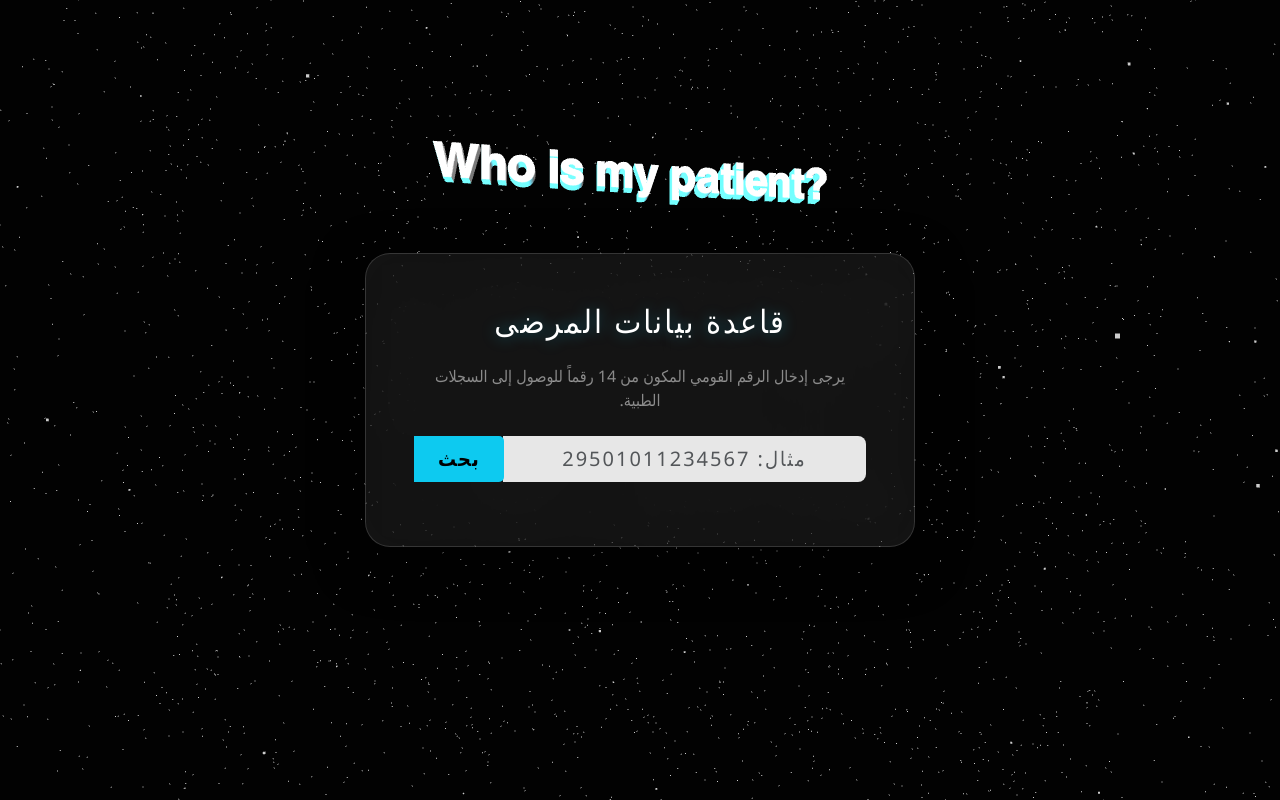
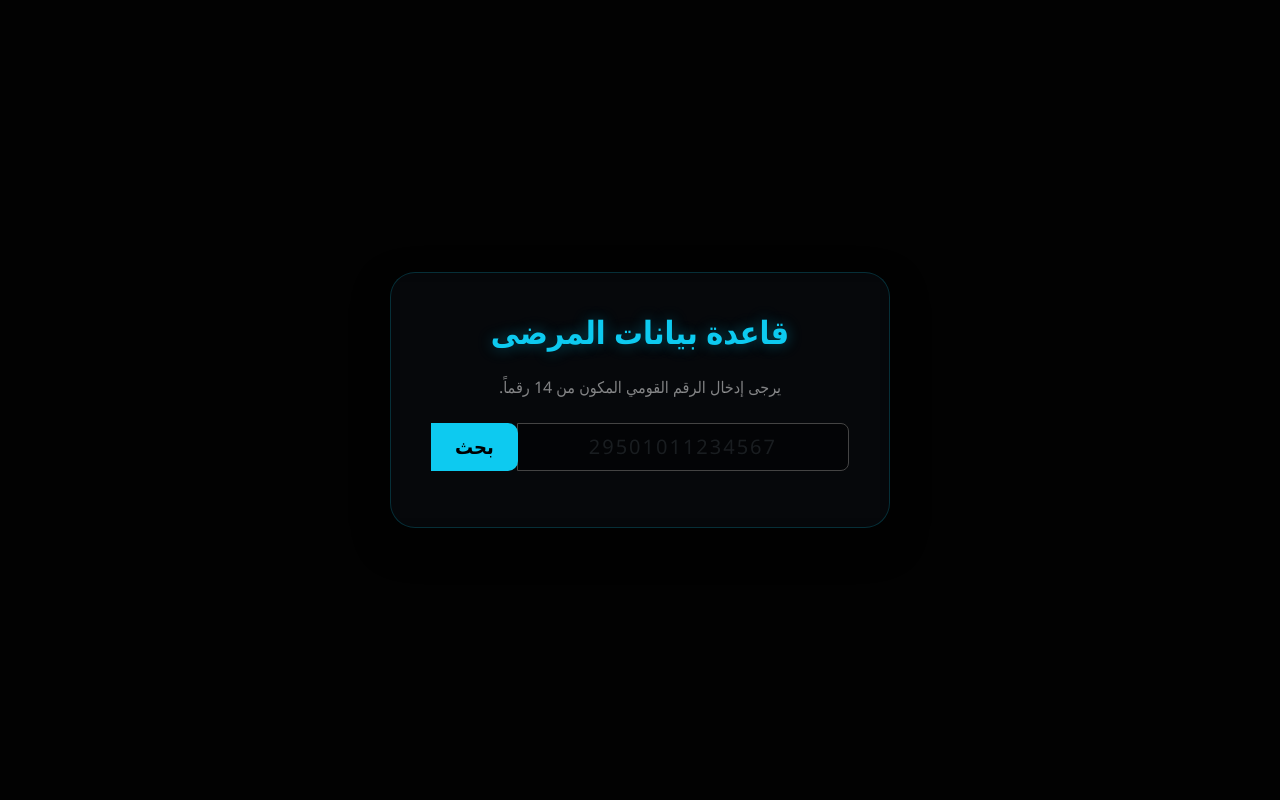
Before and after one commit to Adham-Hero/Who_is_My_Pateint, a website: page User.html in a window 1280 px wide. Drawn offline with nearby package versions, Linux system fonts and the light colour scheme; animation ran at ten frames a second.

Commit message:
Update User.html

```diff
--- a/User.html
+++ b/User.html
@@ -3,41 +3,86 @@
 <head>
     <meta charset="UTF-8">
     <meta name="viewport" content="width=device-width, initial-scale=1.0">
-    <title>Who is my patient</title>
+    <title>Who is my patient - البحث الرقمي</title>
     <link href="https://cdn.jsdelivr.net/npm/bootstrap@5.3.0/dist/css/bootstrap.min.css" rel="stylesheet">
-    <link rel="stylesheet" href="style.css">
     <style>
-        /* تحسينات للغة العربية */
-        body {
+        body, html {
+            margin: 0;
+            padding: 0;
+            width: 100%;
+            height: 100%;
+            overflow: hidden;
+            background-color: #020202;
             font-family: 'Segoe UI', Tahoma, Geneva, Verdana, sans-serif;
+        }
+
+        /* حاوية الـ 3D في الخلفية */
+        #canvas-container {
+            position: fixed;
+            top: 0;
+            left: 0;
+            width: 100%;
+            height: 100%;
+            z-index: -1;
+        }
+
+        .ui-overlay {
+            position: relative;
+            z-index: 1;
+            height: 100vh;
+            display: flex;
+            align-items: center;
+            justify-content: center;
+        }
+
+        .search-container {
+            background: rgba(11, 15, 20, 0.5);
+            backdrop-filter: blur(15px);
+            padding: 40px;
+            border-radius: 25px;
+            border: 1px solid rgba(13, 202, 240, 0.2);
+            max-width: 500px;
+            width: 95%;
+            box-shadow: 0 15px 35px rgba(0,0,0,0.5);
+            transition: transform 0.1s ease-out;
+        }
+
+        .search-title {
+            font-weight: 800;
+            color: #0dcaf0;
+            text-shadow: 0 0 15px rgba(13, 202, 240, 0.4);
+        }
+
+        .form-control {
+            text-align: center;
+            letter-spacing: 2px;
+            background: rgba(0, 0, 0, 0.4) !important;
+            border: 1px solid #444 !important;
+            color: #fff !important;
+        }
+
+        .btn-custom {
+            background: #0dcaf0;
+            color: #000;
+            font-weight: bold;
+            border-radius: 0 10px 10px 0 !important;
+            border: none;
         }
 
         #error-popup {
             display: none;
             position: fixed;
             top: 20px;
-            left: 20px; /* التنبيه يظهر في اليسار لأن الصفحة RTL */
+            left: 20px;
             z-index: 9999;
             min-width: 300px;
             text-align: right;
         }
 
-        .search-title {
-            font-weight: 800;
-            text-shadow: 0 0 15px rgba(13, 202, 240, 0.4);
-        }
-
-        .form-control {
-            text-align: center;
-            letter-spacing: 2px; /* لجعل الأرقام واضحة */
-        }
-
-        /* زر البحث بتنسيق متناسق مع النجوم */
-        .btn-custom {
-            background: #0dcaf0;
-            color: #000;
-            font-weight: bold;
-            border-radius: 0 5px 5px 0 !important; /* لضبط الحواف مع RTL */
+        .loading-spinner {
+            display: none;
+            color: #0dcaf0;
+            margin-top: 15px;
         }
     </style>
 </head>
@@ -46,29 +91,22 @@
 <div id="canvas-container"></div>
 
 <div id="error-popup" class="alert alert-warning alert-dismissible fade show shadow-lg" role="alert">
-    <strong id="error-title">تنبيه!</strong>
-    <span id="error-message">يجب إدخال أرقام فقط ومكونة من 14 رقماً.</span>
+    <strong>تنبيه!</strong>
+    <span id="error-message">يجب إدخال 14 رقماً صحيحاً.</span>
     <button type="button" class="btn-close" onclick="closeError()" aria-label="إغلاق" style="left: auto; right: 0;"></button>
 </div>
 
 <div class="ui-overlay">
     <div class="search-container text-center" id="tilt-container">
         <h2 class="search-title mb-4">قاعدة بيانات المرضى</h2>
-        <p class="text-white-50 mb-4">يرجى إدخال الرقم القومي المكون من 14 رقماً للوصول إلى السجلات الطبية.</p>
+        <p class="text-white-50 mb-4">يرجى إدخال الرقم القومي المكون من 14 رقماً.</p>
 
-        <div class="input-group input-group-lg mb-3" dir="ltr"> <button class="btn btn-custom px-4" type="button" onclick="validateSearch()">
-                بحث
-            </button>
-            <input type="text"
-                   id="patientID"
-                   class="form-control"
-                   placeholder="مثال: 29501011234567"
-                   aria-label="رقم المريض"
-                   oninput="this.value = this.value.replace(/[^0-9]/g, '');"
-                   maxlength="14">
+        <div class="input-group input-group-lg mb-3" dir="ltr">
+            <button class="btn btn-custom px-4" type="button" onclick="validateSearch()">بحث</button>
+            <input type="text" id="patientID" class="form-control" placeholder="29501011234567" maxlength="14" oninput="this.value = this.value.replace(/[^0-9]/g, '');">
         </div>
 
-        <div id="loading-spinner" class="text-info mt-2" style="display: none;">
+        <div id="loading-spinner" class="loading-spinner">
             <div class="spinner-border spinner-border-sm" role="status"></div>
             <span>جاري البحث في السجلات...</span>
         </div>
@@ -78,24 +116,18 @@
 <script src="https://cdnjs.cloudflare.com/ajax/libs/three.js/r128/three.min.js"></script>
 <script src="https://cdn.jsdelivr.net/npm/three@0.128.0/examples/js/fonts/FontLoader.js"></script>
 <script src="https://cdn.jsdelivr.net/npm/three@0.128.0/examples/js/geometries/TextGeometry.js"></script>
-
 <script src="index.js"></script>
 
 <script>
-    // دالة إغلاق رسالة الخطأ
+    // إغلاق التنبيه
     function closeError() {
         document.getElementById('error-popup').style.display = 'none';
     }
 
-    // البحث عند الضغط على Enter
+    // البحث بـ Enter
     document.getElementById('patientID').addEventListener('keypress', function (e) {
-        if (e.key === 'Enter') {
-            validateSearch();
-        }
+        if (e.key === 'Enter') validateSearch();
     });
-
-    // ملاحظة: تأكد من تغيير النص في Three.js داخل ملف index.js
-    // إذا كنت تريد أن يظهر النص الطائر باللغة العربية، ستحتاج لخط يدعم العربية في Three.js
 </script>
 
 </body>
```
